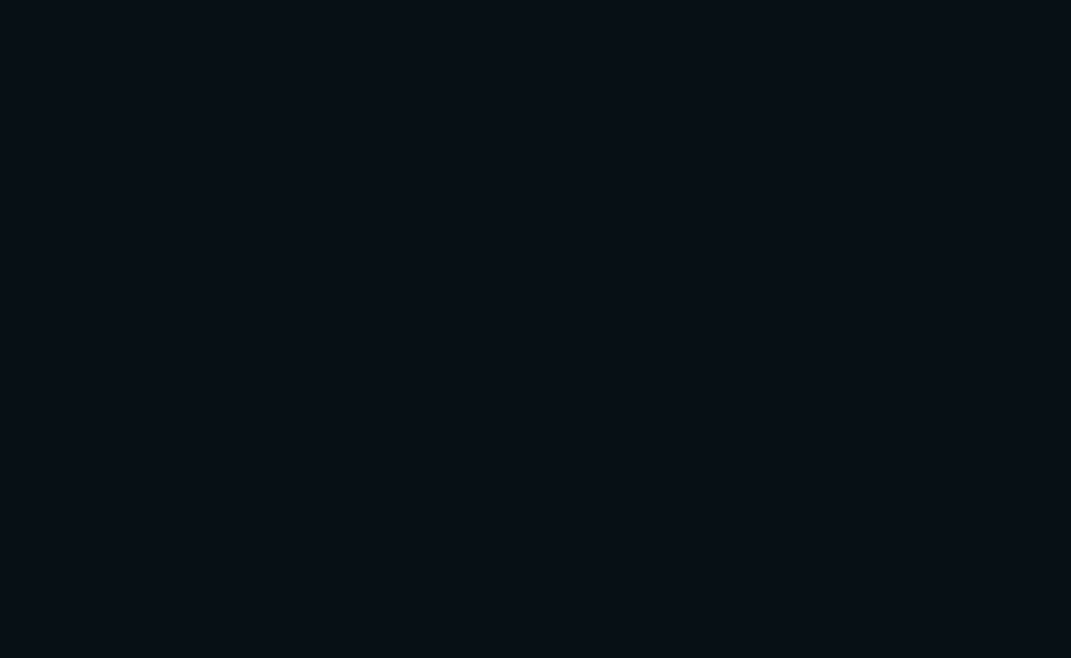
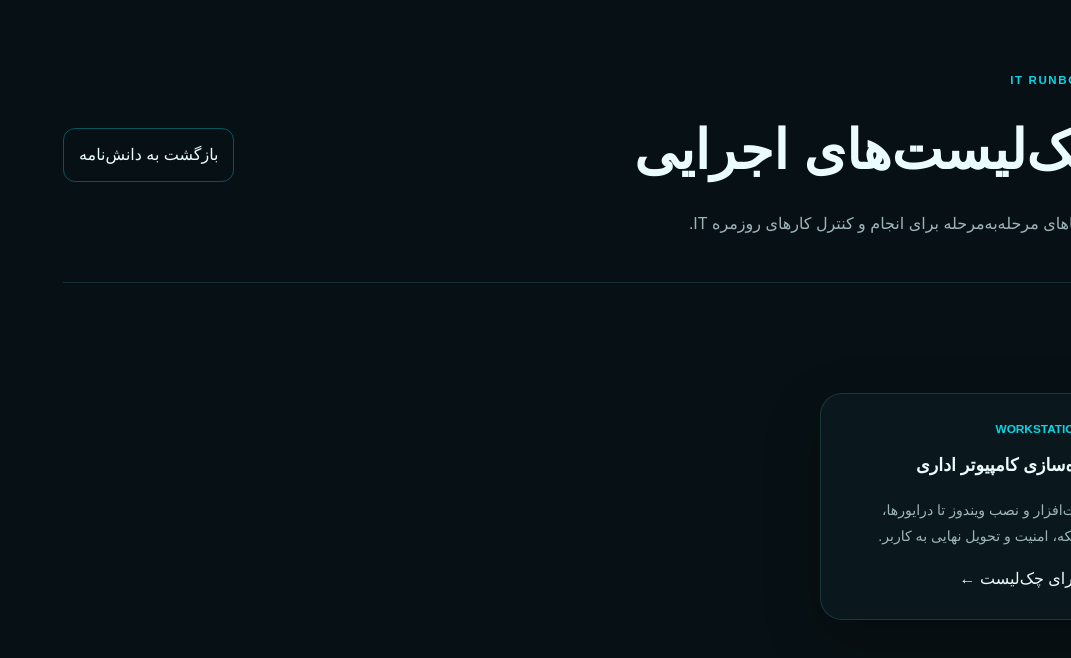
Before and after one commit to fayyazzadeh/fayyazadeh, a Next.js app: page /wiki/checklists in a window 1280 px wide. Before the commit this address had no page. Shown: the top 658 px of the page, without its empty margins (209-1280 px from the left). Built offline with nearby package versions, Linux system fonts and the light colour scheme; a small style sheet from the web is missing; a web font is replaced by a local one.

Commit message:
feat: add public checklist directory

```diff
--- /dev/null
+++ b/app/wiki/checklists/page.tsx
@@ -0,0 +1,29 @@
+import type { Metadata } from "next";
+import Link from "next/link";
+import "./../wiki.css";
+
+export const metadata: Metadata = {
+  title: "چک‌لیست‌های اجرایی IT | دانش‌نامه فنی",
+  description: "چک‌لیست‌های عمومی برای آماده‌سازی، نصب، پشتیبانی و تحویل تجهیزات فناوری اطلاعات.",
+  alternates: { canonical: "/wiki/checklists" },
+};
+
+export default function ChecklistsPage() {
+  return (
+    <main className="wiki-shell">
+      <header className="wiki-header">
+        <Link className="wiki-brand" href="/">RF<span>.</span></Link>
+        <div><div className="wiki-kicker">IT RUNBOOKS</div><h1>چک‌لیست‌های اجرایی</h1><p>راهنماهای مرحله‌به‌مرحله برای انجام و کنترل کارهای روزمره IT.</p></div>
+        <Link className="wiki-chat-link" href="/wiki">بازگشت به دانش‌نامه</Link>
+      </header>
+      <section className="wiki-grid checklist-index-grid">
+        <Link className="wiki-card" href="/wiki/checklists/office-computer-setup">
+          <div className="wiki-card-meta">WORKSTATION · HELPDESK</div>
+          <h2>نصب و آماده‌سازی کامپیوتر اداری</h2>
+          <p>از بررسی سخت‌افزار و نصب ویندوز تا درایورها، نرم‌افزارها، شبکه، امنیت و تحویل نهایی به کاربر.</p>
+          <span className="checklist-card-link">مشاهده و اجرای چک‌لیست ←</span>
+        </Link>
+      </section>
+    </main>
+  );
+}
```
